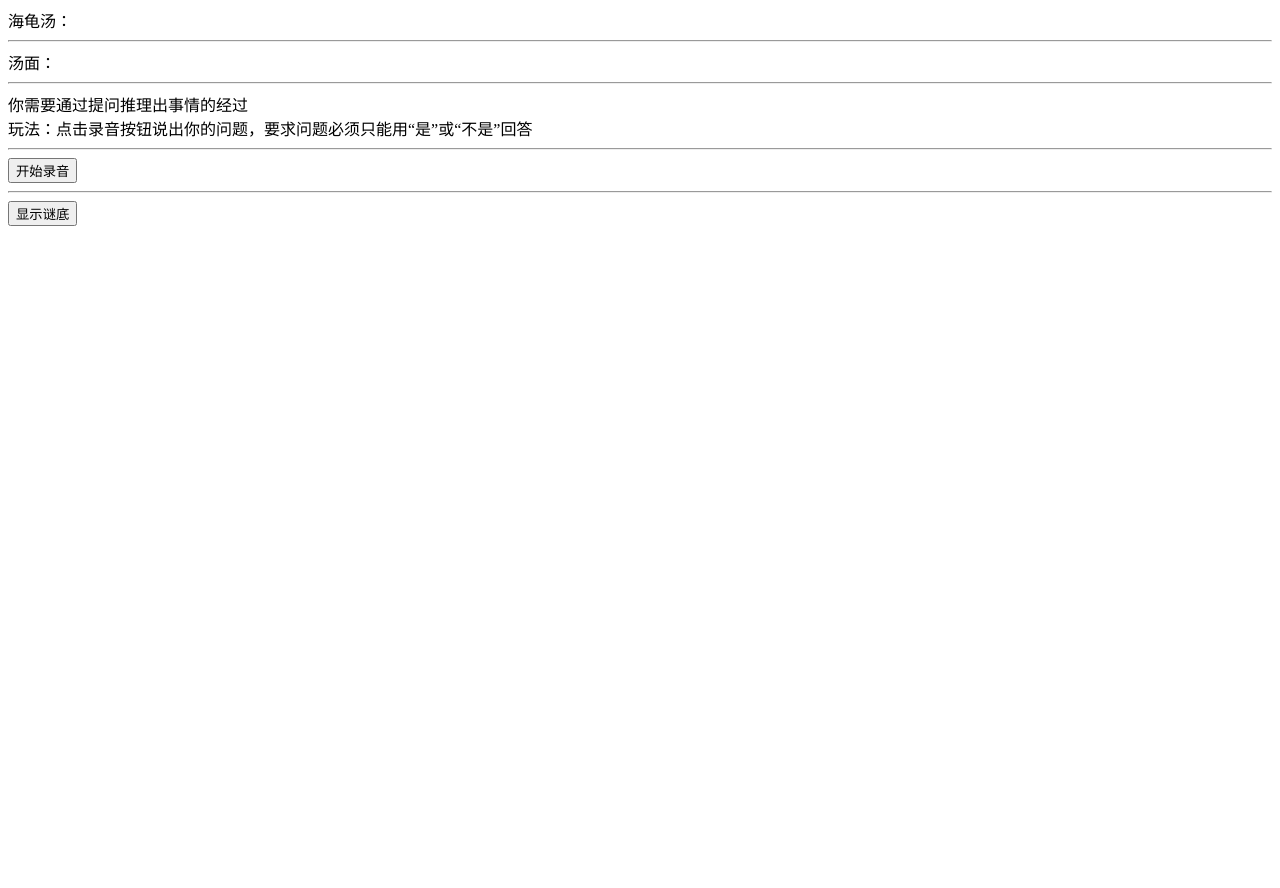
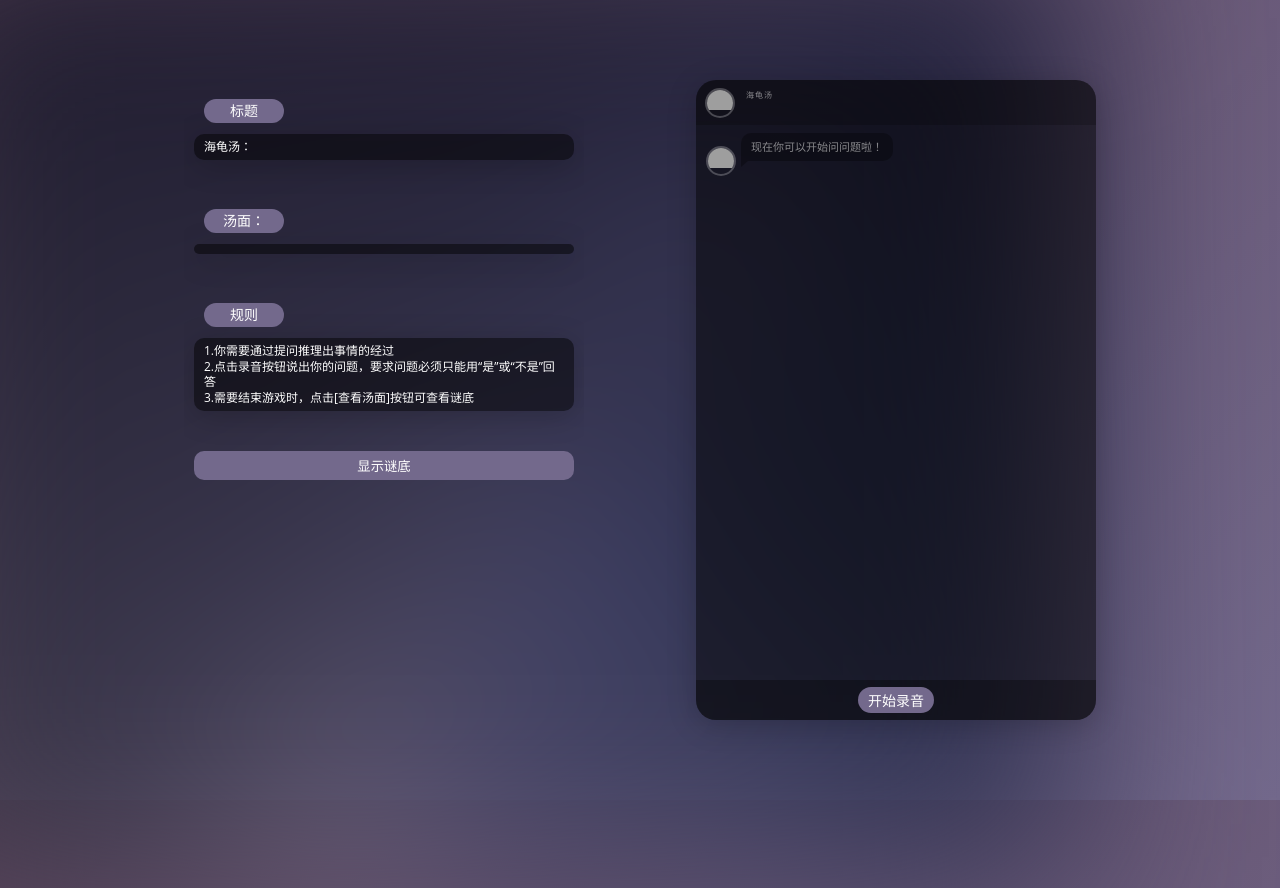
Before and after one commit to li-peiyun/SpeechRecognition-PuzzleGame, a Flask app: template puzzle/templates/puzzle.html in a window 1280 px wide; the page is wider, and only the part inside the window is pictured. Before the commit the page ends 226 px from the top of that part, so only its background shows below. Run offline with Flask 3, Linux system fonts and the light colour scheme; the template is opened without the code that fills it, so the values that code supplies are empty; some libraries are stand-ins or nearby versions; grey boxes are pictures that could not be loaded.

Commit message:
完成！！！！

```diff
--- a/puzzle/app.py
+++ b/puzzle/app.py
@@ -9,7 +9,7 @@ APP_ID = 'c0c8e7d0'  # 请替换为您的科大讯飞 APP ID
 API_KEY = '2062a1183a98296cad37d4b4265452ad'  # 请替换为您的科大讯飞 API Key
 SECRET_KEY = 'NmNiZjFiM2E2OTc5MWVjZDM0OWQzNTY4'  # 请替换为您的科大讯飞 API Secret
 
-ffmpeg_path = 'D:/Program Files/ffmpeg/bin/ffmpeg'
+ffmpeg_path = 'D:/AAAProgramFiles/ffmpeg-2023-11-22-git-0008e1c5d5-full_build/bin/ffmpeg'
 
 app = Flask(__name__)
 
@@ -61,10 +61,10 @@ def process_audio():
 
     # 调用科大讯飞语音识别
     question = transfer(temp_audio_path_converted)
-    # response = '2'
+    response = '2'
 
     # chatgpt接口
-    response = generate_response(puzzle_answer, question)
+    # response = generate_response(puzzle_answer, question)
 
     # 构建包含处理结果的字典对象
     result = {
--- a/puzzle/chatgpt_answer.py
+++ b/puzzle/chatgpt_answer.py
@@ -4,7 +4,7 @@ import json
 def generate_response(assistant_content, user_content):
     # 设置API端点和密钥
     api_endpoint = "https://api.openai.com/v1/chat/completions"
-    api_key = ""
+    api_key = "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"
 
     # 设置请求标头
     headers = {
--- a/puzzle/static/scripts/main.js
+++ b/puzzle/static/scripts/main.js
@@ -2,10 +2,9 @@
 document.addEventListener('DOMContentLoaded', function () {
     // 获取页面中的元素
     const recordButton = document.getElementById('recordButton');
-    const resultDiv = document.getElementById('result');
-    const dialogContainer = document.getElementById('dialog');
     const puzzleQuestionDiv = document.getElementById('puzzle_question');
     const puzzleAnswerDiv = document.getElementById('puzzle_answer');
+
 
     // 海龟汤内容
     let puzzleQuestionContent = puzzleQuestionDiv.innerHTML;
@@ -58,15 +57,6 @@ document.addEventListener('DOMContentLoaded', function () {
             // 发送语音数据到后端
             sendAudioData(blob);
 
-            ///////////////////////////////////
-            // 在页面上显示录制的语音，测试用，后期删除
-            ///////////////////////////////////
-            const audioElement = document.createElement('audio');
-            audioElement.controls = true;
-            audioElement.src = audioUrl;
-            resultDiv.innerHTML = '';
-            resultDiv.appendChild(audioElement);
-
             // 重置 chunks 数组
             chunks = [];
         };
@@ -107,19 +97,16 @@ document.addEventListener('DOMContentLoaded', function () {
             success: function (response) {
                 console.log('success');
 
-                // 创建新的 div 元素，显示新的对话
-                const questionElement = document.createElement('div');
-                questionElement.innerHTML = `问：${response.question}`;
-                const answerElement = document.createElement('div');
-                answerElement.innerHTML = `答：${response.answer}`;
+                console.log('问题：'+response.question+'，回答：'+response.answer)
+                // 将 response.question 放入发送的输入
+                insertMessage(response.question);
 
-                // 将新的对话添加到 dialogContainer 中
-                dialogContainer.appendChild(questionElement);
-                dialogContainer.appendChild(answerElement);
-            },
-            error: function (error) {
-                console.error(error); // 处理失败后的回调函数
-            }
+                // 将 response.answer 放入返回的消息
+                fakeMessage(response.answer);
+                },
+                error: function (error) {
+                    console.error(error); // 处理失败后的回调函数
+                }
         });
     }
 });
@@ -129,4 +116,56 @@ document.addEventListener('DOMContentLoaded', function () {
 document.getElementById('showAnswerButton').addEventListener('click', function() {
     var answerDiv = document.getElementById('answer');
     answerDiv.style.display = 'block';
+    // 禁用按钮
+    this.disabled = true;
+    fakeMessage("请查看汤面看看你的想法是否正确吧！");
+    document.getElementById('recordButton').disabled = true;
 });
+
+// 结束后返回到上一个界面
+document.getElementById('end_up').addEventListener('click', function() {
+  window.history.back();
+});
+
+
+//puzzle详情页样式逻辑
+var $messages = $('.messages-content'),
+    d, h, m,
+    i = 0;
+
+$(document).ready(function() {
+
+    setTimeout(function() {
+        fakeMessage('现在你可以开始问问题啦！');
+    }, 100);
+});
+
+function updateScrollbar() {
+  var messagesContent = document.querySelector('.messages-content');
+  messagesContent.scrollTop = messagesContent.scrollHeight;
+}
+function insertMessage(msg) {
+    if ($.trim(msg) === '') {
+        return false;
+    }
+    $('<div class="message message-personal">' + msg + '</div>').appendTo($('.messages-content')).addClass('new');
+    updateScrollbar();
+
+}
+
+
+
+function fakeMessage(msg) {
+    if ($('.message-input').val() !== '') {
+        return false;
+    }
+    $('<div class="message loading new"><figure class="avatar"><img src="https://s3-us-west-2.amazonaws.com/s.cdpn.io/156381/profile/profile-80.jpg" /></figure><span></span></div>').appendTo($('.messages-content'));
+    updateScrollbar();
+
+    setTimeout(function() {
+        $('.message.loading').remove();
+        $('<div class="message new"><figure class="avatar"><img src="https://s3-us-west-2.amazonaws.com/s.cdpn.io/156381/profile/profile-80.jpg" /></figure>' + msg + '</div>').appendTo($('.messages-content')).addClass('new');
+        updateScrollbar();
+        i++;
+    }, 1000 + (Math.random() * 20) * 100);
+}
--- /dev/null
+++ b/puzzle/static/styles/puzzle.css
@@ -0,0 +1,451 @@
+
+*,
+*::before,
+*::after {
+  box-sizing: border-box;
+}
+
+html,
+body {
+  height: 100%;
+}
+
+body {
+  background: linear-gradient(135deg, #5e465e, #73698c);
+  background-size: cover;
+  font-family: 'Open Sans', sans-serif;
+  font-size: 12px;
+  line-height: 1.3;
+  overflow: hidden;
+}
+.bg {
+  width: 100%;
+  height: 100%;
+  top: 0;
+  left: 0;
+  z-index: 1;
+  /*背景图片如何修改*/
+  background: url('background2.png') no-repeat 0 0;
+  filter: blur(80px);
+  transform: scale(1.2);
+}
+
+/*左边题面以及谜底部分*/
+.haiguiData{
+  position: absolute;
+  top: 50%;
+  left: 30%;
+  transform: translate(-50%, -50%);
+  width: 400px;
+  height: 80vh;
+  max-height: 650px;
+  z-index: 2;
+  overflow: hidden;
+  /*box-shadow: 0 5px 30px rgba(0, 0, 0, .2);*/
+  /*background: rgba(0, 0, 0, .5);*/
+  border-radius: 20px;
+  display: flex;
+  /*justify-content: space-evenly;*/
+  flex-direction: column;
+}
+
+.haiguiBtn{
+  background-color: #73698c;
+  z-index: 1;
+  border: none;
+    border-radius: 50px;
+    color: white;
+    text-align: center;
+    text-decoration: none;
+    display: inline-block;
+    font-size: 14px;
+    padding: 3px 10px;
+    cursor: pointer;
+    position: relative;
+    top: 3%;
+    left: 5%;
+    width: 20%;
+    /*transform: translate(-50%, -50%);*/
+
+}
+.haiguiDetail{
+  margin: 30px 10px;
+  padding: 5px 10px;
+  border-radius: 10px;
+  box-shadow: 0 5px 30px rgba(0, 0, 0, .2);
+  background: rgba(0, 0, 0, .5);
+  position: relative;
+  color:white;
+}
+
+.show-result {
+  margin: 10px 10px 0 10px;
+  padding: 5px 10px;
+  border-radius: 10px;
+  background-color: #73698c;
+  z-index: 1;
+  border: none;
+  color: white;
+  position: relative;
+
+}
+
+.show-result:hover{
+  background: #484060;
+}
+.show-result:disabled{
+  background-color: rgba(132, 136, 140, 0.5); /* 0.5 是透明度的值，可以根据需要调整 */
+  color:#cccccc;
+}
+.record-button {
+    background-color: #73698c;
+  z-index: 1;
+  border: none;
+    border-radius: 50px;
+    color: white;
+    text-align: center;
+    text-decoration: none;
+    display: inline-block;
+    font-size: 14px;
+    padding: 3px 10px;
+    cursor: pointer;
+    position: absolute;
+    top: 50%;
+    left: 50%;
+    transform: translate(-50%, -50%);
+}
+.record-button:hover {
+  background: #484060;
+}
+.record-button:disabled{
+  background-color: rgba(132, 136, 140, 0.5); /* 0.5 是透明度的值，可以根据需要调整 */
+  color:#cccccc;
+}
+
+
+/*聊天界面*/
+.chat {
+  position: absolute;
+  top: 50%;
+  left: 70%;
+  transform: translate(-50%, -50%);
+  width: 400px;
+  height: 80vh;
+  max-height: 650px;
+  z-index: 2;
+  overflow: hidden;
+  box-shadow: 0 5px 30px rgba(0, 0, 0, .2);
+  background: rgba(0, 0, 0, .5);
+  border-radius: 20px;
+  display: flex;
+  justify-content: space-between;
+  flex-direction: column;
+}
+
+.chat .show-result {
+  position: absolute;
+  z-index: 1;
+  top: 11px;
+  right: 11px;
+  color: #fff;
+  border: none;
+  background: #248A52;
+  font-size: 10px;
+  text-transform: uppercase;
+  line-height: 1;
+  padding: 6px 10px;
+  border-radius: 10px;
+  outline: none!important;
+  transition: background .2s ease;
+}
+
+.chat .show-result:hover {
+  background: #1D7745;
+}
+/*--------------------
+Chat Title
+--------------------*/
+.chat-title {
+  flex: 0 1 45px;
+  position: relative;
+  z-index: 2;
+  background: rgba(0, 0, 0, 0.2);
+  color: #fff;
+  text-transform: uppercase;
+  text-align: left;
+  padding: 10px 10px 10px 50px;
+}
+
+.chat-title h1,
+.chat-title h2 {
+  font-weight: normal;
+  font-size: 10px;
+  margin: 0;
+  padding: 0;
+}
+
+.chat-title h2 {
+  color: rgba(255, 255, 255, .5);
+  font-size: 8px;
+  letter-spacing: 1px;
+}
+
+.chat-title .avatar {
+  position: absolute;
+  z-index: 1;
+  top: 8px;
+  left: 9px;
+  border-radius: 30px;
+  width: 30px;
+  height: 30px;
+  overflow: hidden;
+  margin: 0;
+  padding: 0;
+  border: 2px solid rgba(255, 255, 255, 0.24);
+}
+
+.chat-title .avatar img {
+  width: 100%;
+  height: auto;
+}
+
+.messages {
+  flex: 1 1 auto;
+  color: rgba(255, 255, 255, .5);
+  overflow: hidden;
+  position: relative;
+  width: 95%;
+  margin: 0 auto; /* 添加这一行，将其水平居中 */
+}
+
+.messages .messages-content {
+  position: absolute;
+  top: 0;
+  left: 0;
+  width: 100%;
+  height: 101%; /* 你可以根据需要调整这个值 */
+  overflow: auto;
+}
+
+/* 自定义滚动条的宽度 */
+::-webkit-scrollbar {
+  width: 5px; /* 你可以根据需要调整这个值 */
+}
+
+/* 自定义滚动条的背景 */
+::-webkit-scrollbar-track {
+  background: transparent; /* 设置背景为透明 */
+}
+
+/* 自定义滚动条的滑块 */
+::-webkit-scrollbar-thumb {
+  background: rgba(0, 0, 0, 0.5); /* 设置滑块为半透明黑色 */
+}
+
+/* 当鼠标悬停在滑块上时，改变滑块的颜色 */
+::-webkit-scrollbar-thumb:hover {
+  background: rgba(0, 0, 0, 0.7); /* 设置滑块为70%不透明的黑色 */
+}
+
+.message {
+  clear: both;
+  float: left;
+  padding: 6px 10px 7px;
+  border-radius: 10px 10px 10px 0;
+  background: rgba(0, 0, 0, .3);
+  margin: 8px 0;
+  font-size: 11px;
+  line-height: 1.4;
+  margin-left: 35px;
+  position: relative;
+  text-shadow: 0 1px 1px rgba(0, 0, 0, .2);
+}
+
+.message .timestamp {
+  position: absolute;
+  bottom: -15px;
+  font-size: 9px;
+  color: rgba(255, 255, 255, .3);
+}
+
+.message::before {
+  content: '';
+  position: absolute;
+  bottom: -6px;
+  border-top: 6px solid rgba(0, 0, 0, .3);
+  left: 0;
+  border-right: 7px solid transparent;
+}
+
+.message .avatar {
+  position: absolute;
+  z-index: 1;
+  bottom: -15px;
+  left: -35px;
+  border-radius: 30px;
+  width: 30px;
+  height: 30px;
+  overflow: hidden;
+  margin: 0;
+  padding: 0;
+  border: 2px solid rgba(255, 255, 255, 0.24);
+}
+
+.message .avatar img {
+  width: 100%;
+  height: auto;
+}
+
+.message.message-personal {
+  float: right;
+  color: #fff;
+  text-align: right;
+  background: linear-gradient(120deg, #248A52, #257287);
+  border-radius: 10px 10px 0 10px;
+}
+
+.message.message-personal::before {
+  left: auto;
+  right: 0;
+  border-right: none;
+  border-left: 5px solid transparent;
+  border-top: 4px solid #257287;
+  bottom: -4px;
+}
+
+.message:last-child {
+  margin-bottom: 30px;
+}
+
+.message.new {
+  transform: scale(0);
+  transform-origin: 0 0;
+  animation: bounce 500ms linear both;
+}
+
+.message.loading::before {
+  position: absolute;
+  top: 50%;
+  left: 50%;
+  transform: translate(-50%, -50%);
+  content: '';
+  display: block;
+  width: 3px;
+  height: 3px;
+  border-radius: 50%;
+  background: rgba(255, 255, 255, .5);
+  z-index: 2;
+  margin-top: 4px;
+  animation: ball .45s cubic-bezier(0, 0, 0.15, 1) alternate infinite;
+  border: none;
+  animation-delay: .15s;
+}
+
+.message.loading span {
+  display: block;
+  font-size: 0;
+  width: 20px;
+  height: 10px;
+  position: relative;
+}
+
+.message.loading span::before {
+  position: absolute;
+  top: 50%;
+  left: 50%;
+  transform: translate(-50%, -50%);
+  content: '';
+  display: block;
+  width: 3px;
+  height: 3px;
+  border-radius: 50%;
+  background: rgba(255, 255, 255, .5);
+  z-index: 2;
+  margin-top: 4px;
+  animation: ball .45s cubic-bezier(0, 0, 0.15, 1) alternate infinite;
+  margin-left: -7px;
+}
+
+.message.loading span::after {
+  position: absolute;
+  top: 50%;
+  left: 50%;
+  transform: translate(-50%, -50%);
+  content: '';
+  display: block;
+  width: 3px;
+  height: 3px;
+  border-radius: 50%;
+  background: rgba(255, 255, 255, .5);
+  z-index: 2;
+  margin-top: 4px;
+  animation: ball .45s cubic-bezier(0, 0, 0.15, 1) alternate infinite;
+  margin-left: 7px;
+  animation-delay: .3s;
+}
+
+
+.message-box {
+  flex: 0 1 40px;
+  width: 100%;
+  background: rgba(0, 0, 0, 0.3);
+  padding: 10px;
+  position: relative;
+}
+
+.message-box .message-input {
+  background: none;
+  border: none;
+  outline: none!important;
+  resize: none;
+  color: rgba(255, 255, 255, .7);
+  font-size: 11px;
+  height: 17px;
+  margin: 0;
+  padding-right: 20px;
+  width: 265px;
+}
+
+textarea:focus::-webkit-input-placeholder {
+  color: transparent;
+}
+
+
+.mCSB_scrollTools {
+  margin: 1px -3px 1px 0;
+  opacity: 0;
+}
+
+.mCSB_inside > .mCSB_container {
+  margin-right: 0px;
+  padding: 0 10px;
+}
+
+.mCSB_scrollTools .mCSB_dragger .mCSB_dragger_bar {
+  background-color: rgba(0, 0, 0, 0.5)!important;
+}
+
+@keyframes bounce {
+  0% { transform: matrix3d(0, 0, 0, 0, 0, 0, 0, 0, 0, 0, 1, 0, 0, 0, 0, 1); }
+  4.7% { transform: matrix3d(0.45, 0, 0, 0, 0, 0.45, 0, 0, 0, 0, 1, 0, 0, 0, 0, 1); }
+  9.41% { transform: matrix3d(0.883, 0, 0, 0, 0, 0.883, 0, 0, 0, 0, 1, 0, 0, 0, 0, 1); }
+  14.11% { transform: matrix3d(1.141, 0, 0, 0, 0, 1.141, 0, 0, 0, 0, 1, 0, 0, 0, 0, 1); }
+  18.72% { transform: matrix3d(1.212, 0, 0, 0, 0, 1.212, 0, 0, 0, 0, 1, 0, 0, 0, 0, 1); }
+  24.32% { transform: matrix3d(1.151, 0, 0, 0, 0, 1.151, 0, 0, 0, 0, 1, 0, 0, 0, 0, 1); }
+  29.93% { transform: matrix3d(1.048, 0, 0, 0, 0, 1.048, 0, 0, 0, 0, 1, 0, 0, 0, 0, 1); }
+  35.54% { transform: matrix3d(0.979, 0, 0, 0, 0, 0.979, 0, 0, 0, 0, 1, 0, 0, 0, 0, 1); }
+  41.04% { transform: matrix3d(0.961, 0, 0, 0, 0, 0.961, 0, 0, 0, 0, 1, 0, 0, 0, 0, 1); }
+  52.15% { transform: matrix3d(0.991, 0, 0, 0, 0, 0.991, 0, 0, 0, 0, 1, 0, 0, 0, 0, 1); }
+  63.26% { transform: matrix3d(1.007, 0, 0, 0, 0, 1.007, 0, 0, 0, 0, 1, 0, 0, 0, 0, 1); }
+  85.49% { transform: matrix3d(0.999, 0, 0, 0, 0, 0.999, 0, 0, 0, 0, 1, 0, 0, 0, 0, 1); }
+  100% { transform: matrix3d(1, 0, 0, 0, 0, 1, 0, 0, 0, 0, 1, 0, 0, 0, 0, 1); }
+}
+
+@keyframes ball {
+  from {
+    transform: translateY(0) scaleY(.8);
+  }
+  to {
+    transform: translateY(-10px);
+  }
+}
--- a/puzzle/templates/puzzle.html
+++ b/puzzle/templates/puzzle.html
@@ -1,34 +1,63 @@
 <!DOCTYPE html>
-<html lang="en">
+<html>
 <head>
-    <meta charset="UTF-8">
-    <title>谜题详情页</title>
+
+    <!-- 引入jQuery库 -->
+    <script src="https://ajax.googleapis.com/ajax/libs/jquery/1.6.0/jquery.min.js"></script>
+
+    <link rel="stylesheet" type="text/css" href="{{ url_for('static', filename='styles/puzzle.css') }}">
 </head>
 <body>
-<div>
-    <div>海龟汤：{{ data.title }}</div>
-    <hr>
-    <div>汤面：</div>
-    <div id="puzzle_question">{{ data.question }}</div>
-    <hr>
-    <div>你需要通过提问推理出事情的经过</div>
-    <div>玩法：点击录音按钮说出你的问题，要求问题必须只能用“是”或“不是”回答</div>
-    <hr>
+    <!-- 这里是你的HTML代码 -->
+    <div class="chat">
+      <div class="chat-title">
+          <div>
+               <h1>{{data.title}}</h1>
+                <h2>海龟汤</h2>
+                <figure class="avatar">
+                  <img src="https://s3-us-west-2.amazonaws.com/s.cdpn.io/156381/profile/profile-80.jpg" />
+                </figure>
+          </div>
 
-    <!--  录音  -->
-    <button id="recordButton">开始录音</button>
-    <div id="result"></div>
-    <div id="dialog"></div>
+      </div>
+      <div class="messages">
+        <div class="messages-content"></div>
+      </div>
+      <div class="message-box">
+        <p class="message-input"></p>
+{#        <button type="submit" class="message-submit">发送</button>#}
+          <button id="recordButton" class="record-button">开始录音</button>
+              <div id="result"></div>
+            <div id="dialog"></div>
+      </div>
 
-    <!--  谜底  -->
-    <hr>
-    <button id="showAnswerButton">显示谜底</button>
-    <div id="answer" style="display: none;">
-        <div id="puzzle_answer">{{ data.answer }}</div>
     </div>
 
-    <script src="https://code.jquery.com/jquery-3.6.4.min.js"></script>
-    <script src="{{ url_for('static', filename='scripts/main.js') }}"></script>
-</div>
+
+    <div class="haiguiData">
+
+        <div class="haiguiBtn">标题</div>
+        <div class="haiguiDetail">海龟汤：{{ data.title }}</div>
+
+        <div class="haiguiBtn">汤面：</div>
+        <div class="haiguiDetail" id="puzzle_question">{{ data.question }}</div>
+
+        <div class="haiguiBtn">规则</div>
+        <div class="haiguiDetail">1.你需要通过提问推理出事情的经过<br>2.点击录音按钮说出你的问题，要求问题必须只能用“是”或“不是”回答<br>3.需要结束游戏时，点击[查看汤面]按钮可查看谜底</div>
+
+{#        添加查看汤面按钮#}
+        <button class="show-result" id="showAnswerButton">显示谜底</button>
+        <div class="haiguiDetail" id="answer" style="display: none;">
+            <div id="puzzle_answer">{{ data.answer }}</div>
+            <button id="end_up" class="show-result">结束游戏</button>
+        </div>
+
+
+    </div>
+
+    <div class="bg"></div>
+
+ <script src="{{ url_for('static', filename='scripts/main.js') }}"></script>
+
 </body>
 </html>
```
Also changed, not shown: puzzle/static/styles/background2.png (added).
